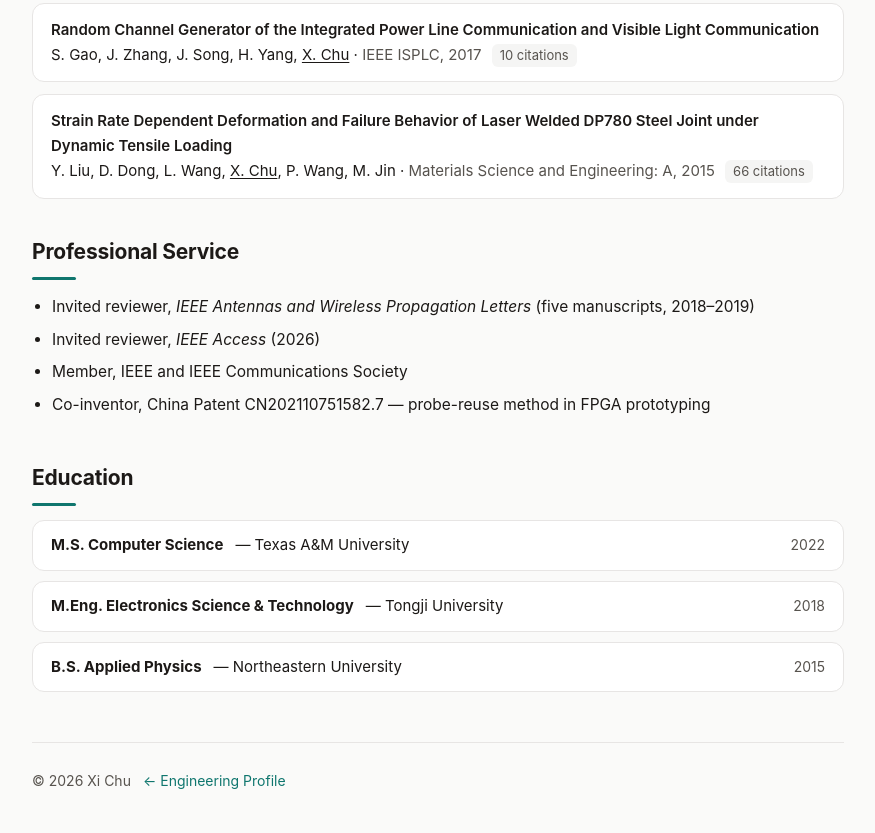
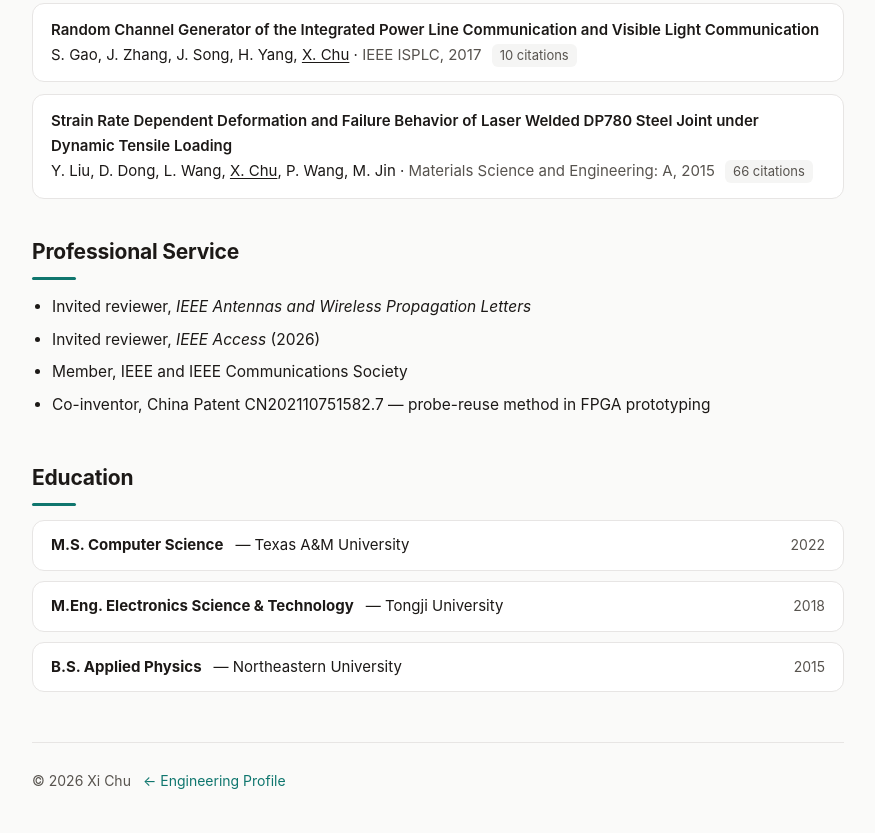
Before and after one commit to XiChu2333/XiChu2333.github.io, a plain HTML site: page research.html in a window 1280 px wide. Shown: the part 1425-2258 px from the top of the page, without its empty margins (202-1077 px from the left). Drawn offline with Linux system fonts and the light colour scheme.

Commit message:
Update research.html

```diff
--- a/research.html
+++ b/research.html
@@ -151,7 +151,7 @@ footer a{color:var(--accent);text-decoration:none}
 <section id="service">
   <h2>Professional Service</h2>
   <ul class="plain">
-    <li>Invited reviewer, <i>IEEE Antennas and Wireless Propagation Letters</i> (five manuscripts, 2018–2019)</li>
+    <li>Invited reviewer, <i>IEEE Antennas and Wireless Propagation Letters</i> </li>
     <li>Invited reviewer, <i>IEEE Access</i> (2026)</li>
     <li>Member, IEEE and IEEE Communications Society</li>
     <li>Co-inventor, China Patent CN202110751582.7 — probe-reuse method in FPGA prototyping</li>
```
